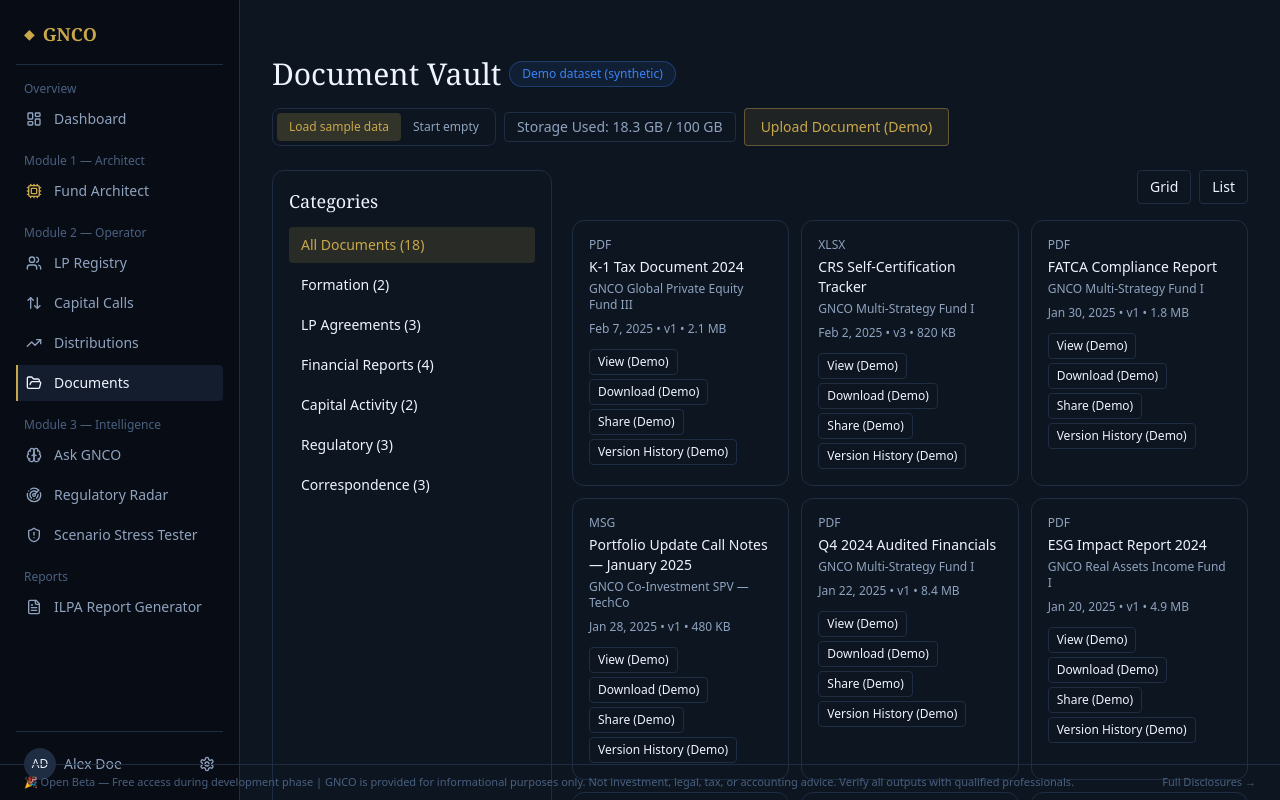
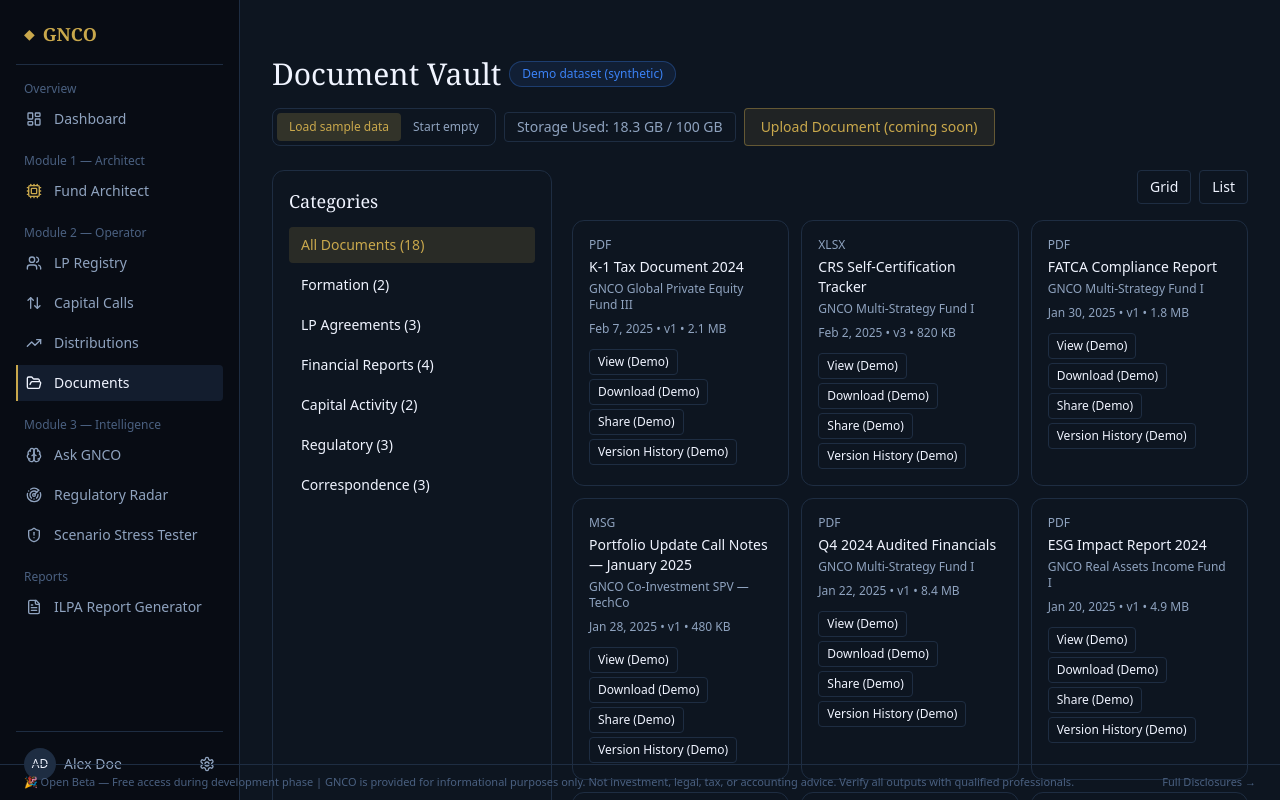
Before and after one commit to hugelifecy-arch/GNCO-2.0, a Next.js app in the folder gnco-platform/: page /operator/documents in a window 1280 px wide. Shown: the top 800 px of the page. Built offline with nearby package versions, Linux system fonts and the light colour scheme; no server answers.

Commit message:
Align conflict files with incoming UX and shared coming-soon actions

```diff
--- a/gnco-platform/src/app/(app)/operator/documents/page.tsx
+++ b/gnco-platform/src/app/(app)/operator/documents/page.tsx
@@ -5,6 +5,7 @@ import { FileText } from 'lucide-react'
 import { DemoDataToggle } from '@/components/DemoDataToggle'
 import { DemoDatasetBadge } from '@/components/DemoDatasetBadge'
 import { DocumentVault } from '@/components/operator/DocumentVault'
+import { ComingSoonButton } from '@/components/shared/ComingSoonButton'
 import { EmptyState } from '@/components/shared/EmptyState'
 import { useDemoMode } from '@/hooks/useDemoMode'
 
@@ -25,9 +26,9 @@ export default function DocumentsPage() {
           <span className="rounded border border-bg-border bg-bg-surface px-3 py-1 text-sm text-text-secondary">
             Storage Used: {hasSampleData ? '18.3 GB / 100 GB' : '0 GB / 100 GB'}
           </span>
-          <button className="rounded border border-accent-gold/40 bg-accent-gold/10 px-4 py-2 text-sm text-accent-gold">
-            Upload Document (Demo)
-          </button>
+          <ComingSoonButton className="rounded border border-accent-gold/40 bg-accent-gold/10 px-4 py-2 text-sm text-accent-gold">
+            Upload Document (coming soon)
+          </ComingSoonButton>
         </div>
       </header>
 
--- a/gnco-platform/src/app/(app)/operator/lp-registry/page.tsx
+++ b/gnco-platform/src/app/(app)/operator/lp-registry/page.tsx
@@ -5,6 +5,7 @@ import { useMemo, useState } from 'react'
 import { DemoDataToggle } from '@/components/DemoDataToggle'
 import { DemoDatasetBadge } from '@/components/DemoDatasetBadge'
 import { LPRegistryTable } from '@/components/operator/LPRegistryTable'
+import { ComingSoonButton } from '@/components/shared/ComingSoonButton'
 import { useDemoMode } from '@/hooks/useDemoMode'
 import { MOCK_LPS } from '@/lib/mock-data'
 
@@ -36,12 +37,12 @@ export default function LPRegistryPage() {
 
         <div className="flex flex-wrap items-center gap-2">
           <DemoDataToggle mode={mode} onChange={setMode} />
-          <button className="rounded border border-bg-border px-4 py-2 text-sm">
-            Export CSV (Demo)
-          </button>
-          <button className="rounded border border-accent-gold/40 bg-accent-gold/10 px-4 py-2 text-sm text-accent-gold">
-            + Add LP (Demo)
-          </button>
+          <ComingSoonButton className="rounded border border-bg-border px-4 py-2 text-sm">
+            Export CSV (coming soon)
+          </ComingSoonButton>
+          <ComingSoonButton className="rounded border border-accent-gold/40 bg-accent-gold/10 px-4 py-2 text-sm text-accent-gold">
+            + Add LP (coming soon)
+          </ComingSoonButton>
         </div>
       </header>
 
--- a/gnco-platform/src/components/landing/MarketingFooter.tsx
+++ b/gnco-platform/src/components/landing/MarketingFooter.tsx
@@ -26,7 +26,7 @@ export function MarketingFooter() {
           <FooterLink href="/disclosures">Disclosures</FooterLink>
           <FooterLink href="/privacy">Privacy Policy</FooterLink>
           <FooterLink href="/terms">Terms of Service</FooterLink>
-          <FooterLink href="/data-architecture">Data Architecture</FooterLink>
+          <FooterLink href="/data-processing">Data Processing</FooterLink>
           <FooterLink href="/dpa">Data Processing Addendum (DPA)</FooterLink>
         </div>
 
--- /dev/null
+++ b/gnco-platform/src/components/shared/ComingSoonButton.tsx
@@ -0,0 +1,23 @@
+import type { ButtonHTMLAttributes, ReactNode } from 'react'
+
+interface ComingSoonButtonProps extends Omit<ButtonHTMLAttributes<HTMLButtonElement>, 'disabled'> {
+  children: ReactNode
+}
+
+export function ComingSoonButton({ children, className = '', ...props }: ComingSoonButtonProps) {
+  return (
+    <button
+      type="button"
+      title="Coming soon"
+      aria-disabled="true"
+      {...props}
+      className={`${className} cursor-not-allowed`}
+      onClick={(event) => {
+        event.preventDefault()
+        props.onClick?.(event)
+      }}
+    >
+      {children}
+    </button>
+  )
+}
```
